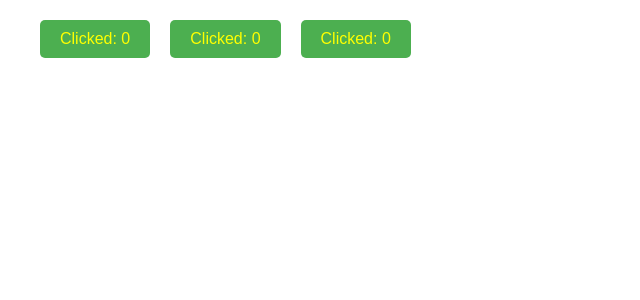
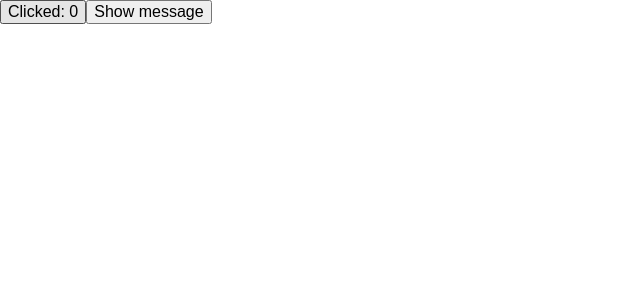
Before and after one commit to Yurii131178/react, a React (Vite) app: page / in a window 1280 px wide. Shown: the top 300 px of the page, without its empty margins (0-640 px from the left). Built offline with nearby package versions, Linux system fonts and the light colour scheme.

Commit message:
sevral useSrtates

```diff
--- a/src/components/App.tsx
+++ b/src/components/App.tsx
@@ -499,23 +499,112 @@ export default function App() {
 
 //src/components/App.tsx
 
+// import { useState } from "react";
+// import ClickCounter from "./ClickCounter";
+
+// export default function App() {
+//   const [clicks, setClicks] = useState(0);
+
+//   const handleClick = () => {
+//     setClicks(clicks + 1);
+//   };
+
+//   return (
+//     <>
+//       <div style={{marginTop: '20px', display: 'flex', gap: '20px', paddingLeft: '40px'}}>
+//         <ClickCounter value={clicks} onUpdate={handleClick} />
+//         <ClickCounter value={clicks} onUpdate={handleClick} />
+//         <ClickCounter value={ clicks } onUpdate={ handleClick }/>
+//       </div>
+//     </>
+//   );
+// }
+//=========================================================//
+//.........................................................//
+// Декілька станів
+
+// React-компонент може мати скільки завгодно незалежних станів. Для кожної "частинки" даних використовуйте окремий useState.
+/**
+ const [count, setCount] = useState(0);
+ const [isOpen, setIsOpen] = useState(false);
+ */
+
+//Нижче приклад компонента, який:
+/**
+Рахує кліки (count)
+Відображає або ховає повідомлення (isOpen)
+ */
+//=========================================//
 import { useState } from "react";
-import ClickCounter from "./ClickCounter";
 
 export default function App() {
-  const [clicks, setClicks] = useState(0);
+    const [count, setCount] = useState(0);
+    const [isOpen, setIsOpen] = useState(false);
 
     const handleClick = () => {
-    setClicks(clicks + 1);
+        setCount(count + 1);
+    };
+
+    const toggleMessage = () => {
+        setIsOpen(!isOpen);
     };
 
     return (
         <>
-      <div style={{marginTop: '20px', display: 'flex', gap: '20px', paddingLeft: '40px'}}>
-        <ClickCounter value={clicks} onUpdate={handleClick} />
-        <ClickCounter value={clicks} onUpdate={handleClick} />
-        <ClickCounter value={ clicks } onUpdate={ handleClick }/>
-      </div>
+            <button onClick={handleClick}>
+                Clicked: {count}
+            </button>
+            <button onClick={toggleMessage}>{isOpen ? "Hide message" : "Show message"}
+
+            </button>
+
+            {isOpen &&
+                <p>🎉 Surprise! You toggled me.</p>
+            }
         </>
     );
 }
+//=========================================//
+//Кожен стан працює незалежно. Зміна count не впливає на isOpen, і навпаки. Це дозволяє створювати прості, зрозумілі компоненти навіть з кількома логіками всередині.
+
+//Щодо оператора &&:
+//Це приклад умовного рендерингу в React за допомогою логічного оператора AND (&&).
+// Що відбувається:
+/**
+*isOpen — це булеве значення (true або false).
+*&& — логічний оператор "І".
+*У JavaScript, якщо ліва частина виразу (isOpen) — true, тоді виконується права частина (виводиться елемент <p>).
+*Якщо isOpen — false, React нічого не виведе (тобто не буде жодного HTML-елемента).
+
+Простіше кажучи:
+***"Виводь абзац <p> тільки тоді, коли isOpen має значення true."***
+ */
+
+// Ось три способи умовного рендерингу в React, включно з твоїм:
+
+// ✅ 1. Через && (як у тебе):
+// {isOpen && <p>🎉 Surprise! You toggled me.</p>}
+// Рендерить <p>, тільки якщо isOpen === true.
+
+// ✅ 2. Через тернарний оператор ? :
+// {isOpen ? <p>🎉 Surprise! You toggled me.</p> : null}
+// Якщо isOpen === true, відображає <p>, інакше — нічого (null).
+
+// Можна також зробити щось інше у else:
+// {isOpen ? <p>🎉 Surprise! You toggled me.</p> : <p>🔒 Нічого не видно</p>}
+
+// ✅ 3. Через if всередині функції
+// Це підходить, якщо логіка складніша:
+
+// let message;
+// if (isOpen) {
+//   message = <p>🎉 Surprise! You toggled me.</p>;
+// }
+
+// return (
+//   <>
+//     <button onClick={toggleMessage}>Toggle</button>
+//     {message}
+//   </>
+// );
+// Ми спочатку створюємо змінну message, а потім вставляємо її у JSX.
--- a/src/components/ClickCounter.tsx
+++ b/src/components/ClickCounter.tsx
@@ -68,20 +68,22 @@ export default function App() {
 // Рішення – підняти стан
 
 // Ми переміщаємо clicks до App, і передаємо значення стану clicks як проп value, та handleClicks як проп onUpdate у ClickCounter як пропси.
+//=====================================================//
+// interface ClickCounterProps {
+//   value: number;
+//   onUpdate: () => void;
+// }
 
-interface ClickCounterProps {
-  value: number;
-  onUpdate: () => void;
-}
-
-export default function ClickCounter({ value, onUpdate }: ClickCounterProps) {
-  return <button onClick={onUpdate}  style={{
-      padding: '10px 20px',
-      fontSize: '16px',
-      backgroundColor: '#4CAF50',
-      color: 'yellow',
-      border: 'none',
-      borderRadius: '5px',
-      cursor: 'pointer'
-    }}>Clicked: {value}</button>;
-}
+// export default function ClickCounter({ value, onUpdate }: ClickCounterProps) {
+//   return <button onClick={onUpdate}  style={{
+//       padding: '10px 20px',
+//       fontSize: '16px',
+//       backgroundColor: '#4CAF50',
+//       color: 'yellow',
+//       border: 'none',
+//       borderRadius: '5px',
+//       cursor: 'pointer'
+//     }}>Clicked: {value}</button>;
+// }
+//=============================================//
+//................................................//
```
Lines whose indentation alone changed are shown as unchanged.
